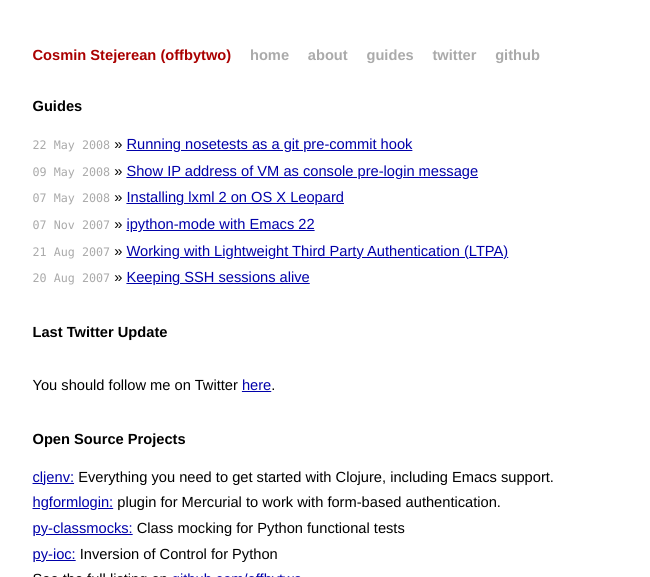
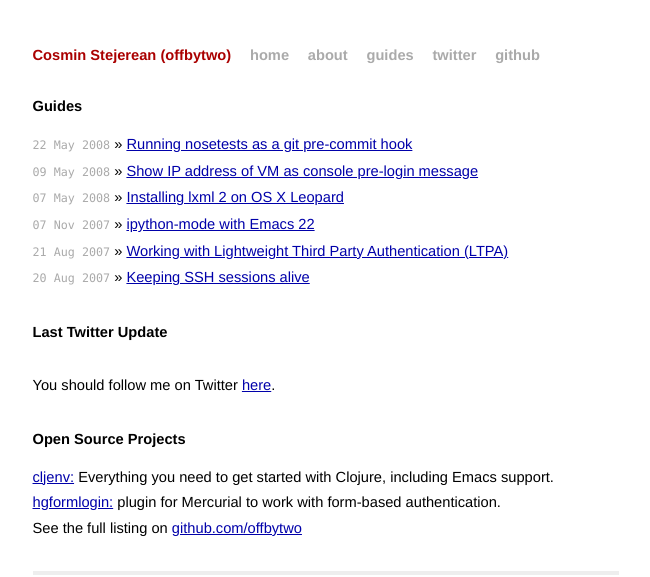
Before and after one commit to cosmin/cosmin.github.io, a Jekyll site: the page built from index.html, in a window 1280 px wide, cut to the strip 0-577 px from the top of the page. Shown: the whole strip, without its empty margins (314-964 px from the left). Built offline with Jekyll 4.4.1, drawn with Linux system fonts in a browser that asks for light colours.

Commit message:
removed some projects from the main page

```diff
--- a/index.html
+++ b/index.html
@@ -35,8 +35,6 @@ title: Cosmin Stejerean (offbytwo)
   <ul class="posts">
     <li><a href="http://github.com/offbytwo/cljenv">cljenv:</a> Everything you need to get started with Clojure, including Emacs support.</li>
     <li><a href="http://github.com/offbytwo/hgformlogin">hgformlogin:</a> plugin for Mercurial to work with form-based authentication.</li>
-    <li><a href="http://github.com/offbytwo/py-classmocks/">py-classmocks:</a> Class mocking for Python functional tests</li>
-    <li><a href="http://github.com/offbytwo/py-ioc/">py-ioc:</a> Inversion of Control for Python</li>
     <li>See the full listing on <a href="http://github.com/offbytwo">github.com/offbytwo</a></li>
   </ul>
 
```
